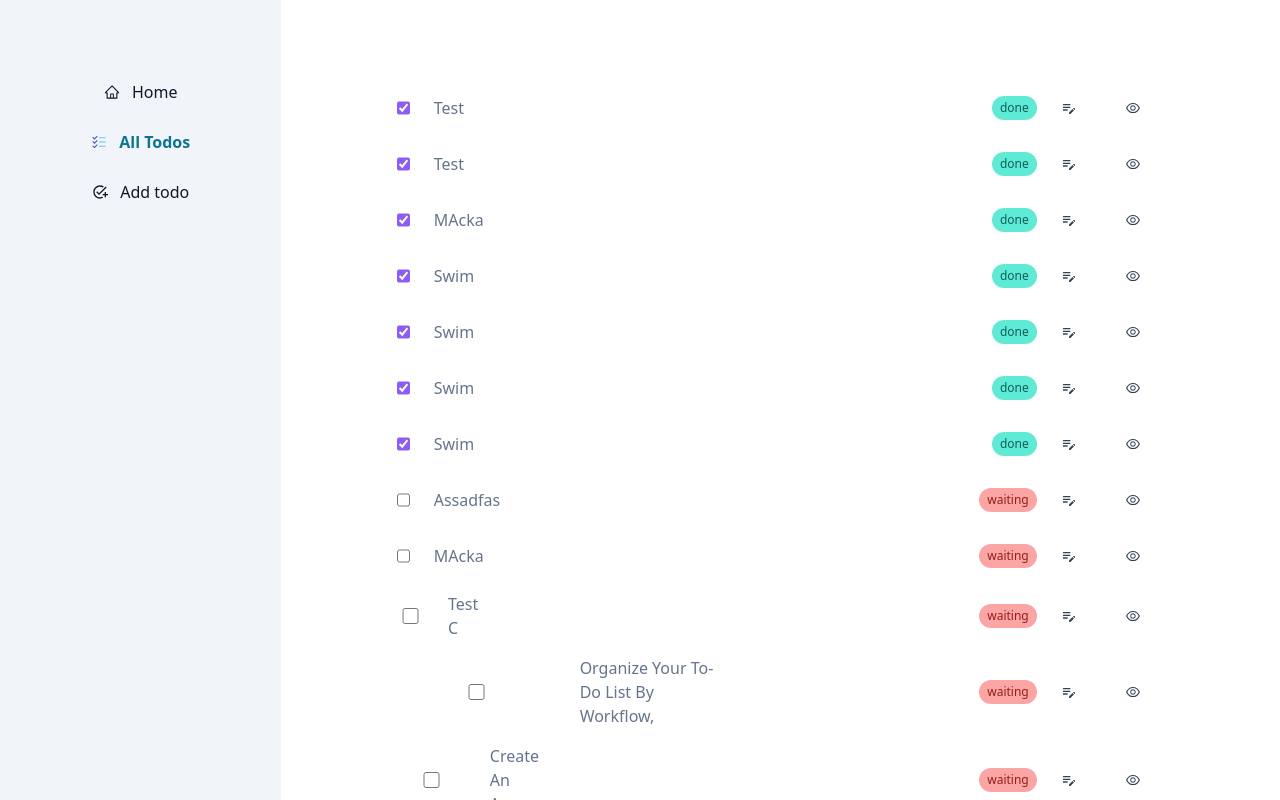
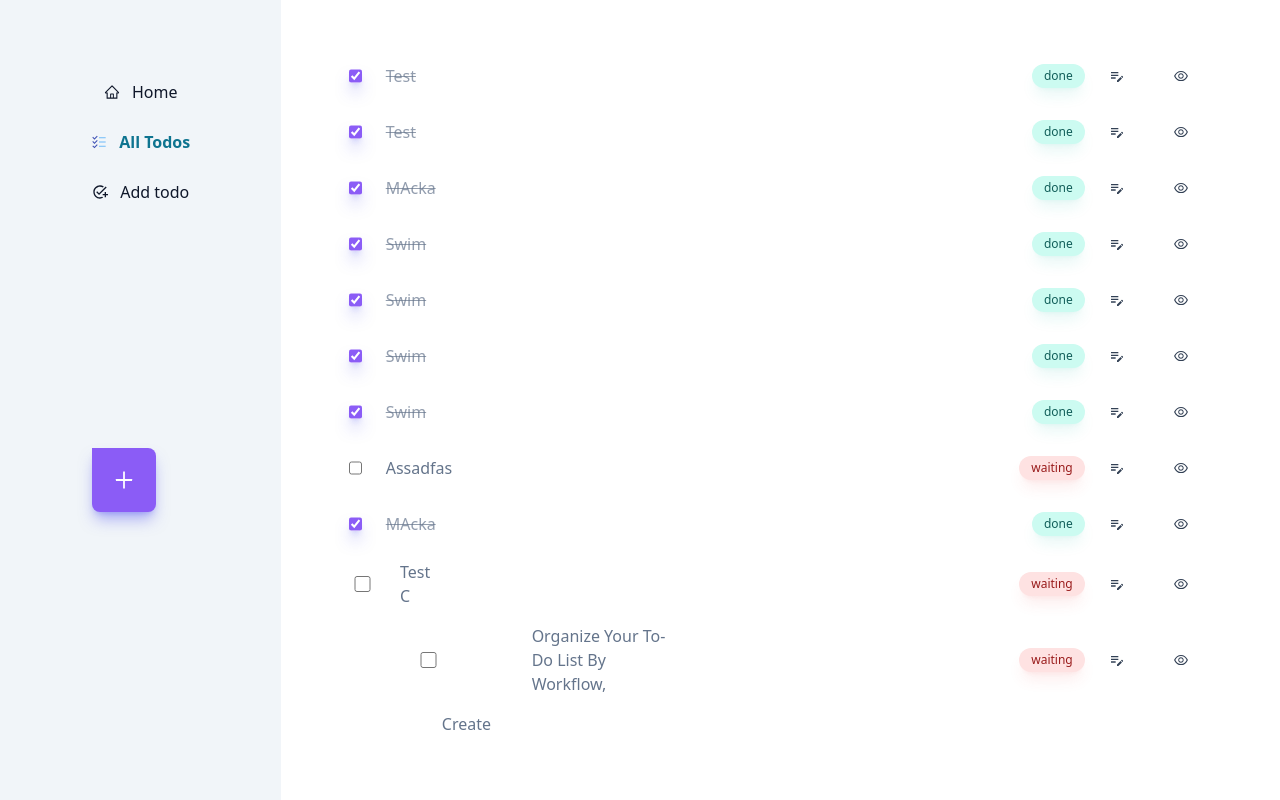
Before and after one commit to AnimaMa/todo-app, a React (Create React App) app in the folder app/: page /todos in a window 1280 px wide. Shown: the top 800 px of the page. Built offline with nearby package versions, Linux system fonts and the light colour scheme; data requests are answered from the project's data file.

Commit message:
Feat layout changes

```diff
--- a/app/src/components/Todo/Todo.tsx
+++ b/app/src/components/Todo/Todo.tsx
@@ -47,8 +47,9 @@ export const Todo = (props: TodoProps) => {
       <div className="flex items-center mr-4">
         <InputWithLabel
           input={{
-            className:
-              "w-4 h-4 !accent-violet-500 !focus:ring-red-500 !outline-none ",
+            className: `w-4 h-4 !accent-violet-500 !focus:ring-red-500 !outline-none ${
+              isDone ? "shadow-lg shadow-indigo-500/50" : ""
+            }`,
             type: "checkbox",
             id: "checkInput",
             name: "checkInput",
@@ -60,7 +61,9 @@ export const Todo = (props: TodoProps) => {
           label={{
             forName: "checkInput",
             label: text,
-            className: "capitalize",
+            className: `capitalize ${
+              isDone ? "line-through text-opacity-70" : ""
+            }`,
           }}
           formControlClassName="!flex-row !flex-row-reverse gap-6 items-center"
         />
--- a/app/src/components/TodoList/TodoList.tsx
+++ b/app/src/components/TodoList/TodoList.tsx
@@ -1,9 +1,7 @@
 import React, { useEffect, useState } from "react";
 import { Todo, TodoProps } from "../Todo/Todo";
-import { AddTodo } from "../Todo/AddTodo";
 import axios from "axios";
 import { getTodoList } from "../../ui/api/jsonserver";
-// import { getTodoList } from "../../ui/api/jsonserver";
 
 export interface TodoListProps {}
 
@@ -25,9 +23,9 @@ export const TodoList = (props: TodoListProps) => {
   };
 
   return (
-    <>
-      <div>{/* <AddTodo /> */}</div>
-      <ul className="max-w-3xl mx-auto mt-12 flex justify-center gap-y-4 flex-col">
+    <section className="py-4 ">
+      <div className="max-w-4xl mx-auto max-h-[85vh] overflow-y-scroll overscroll-contain">
+        <ul className=" flex justify-center px-4 gap-y-4 flex-col   ">
           {todos?.map((todo: TodoProps, index: number) => (
             <li
               key={index}
@@ -38,9 +36,13 @@ export const TodoList = (props: TodoListProps) => {
           ))}
 
           {!todos?.length && (
-          <p className="text-orange-600 text-lg text-center"> No data found</p>
+            <p className="text-orange-600 text-lg text-center">
+              {" "}
+              No data found
+            </p>
           )}
         </ul>
-    </>
+      </div>
+    </section>
   );
 };
--- a/app/src/components/shared/Header/Header.tsx
+++ b/app/src/components/shared/Header/Header.tsx
@@ -1,6 +1,7 @@
 import React from "react";
 import { Link, NavLink } from "react-router-dom";
 import { INavigationRoute, navigationRoutes } from "../../../routes";
+import { AiOutlinePlus } from "react-icons/ai";
 
 export interface IHeader {}
 export interface HeaderProps extends IHeader {}
@@ -9,7 +10,7 @@ export const Header = (props: HeaderProps) => {
   const activeClass = "text-cyan-700 font-semibold";
 
   return (
-    <header className="w-72 bg-slate-100  px-3 flex flex-col items-center justify-start py-20  gap-6 text-slate-900">
+    <header className="relative w-72 bg-slate-100  px-3 flex flex-col items-center justify-start py-20  gap-6 text-slate-900">
       {navigationRoutes.map((navroute: INavigationRoute, index: number) => (
         <span key={index}>
           <NavLink
@@ -21,6 +22,15 @@ export const Header = (props: HeaderProps) => {
               {navroute.label}
             </span>
           </NavLink>
+
+          {navroute.href === "/add-todo" && (
+            <NavLink
+              to={navroute.href}
+              className="absolute bottom-72 p-5 flex items-center justify-center shadow-lg shadow-indigo-500/50 bg-violet-500 rounded-lg rounded-tl-none"
+            >
+              <AiOutlinePlus className="text-white text-2xl" />
+            </NavLink>
+          )}
         </span>
       ))}
     </header>
--- a/app/src/components/shared/Layout.tsx
+++ b/app/src/components/shared/Layout.tsx
@@ -10,16 +10,12 @@ export const Layout = (props: LayoutProps) => {
   const { children } = props;
   return (
     <>
-      <div className="flex ">
+      <div className="flex overflow-hidden ">
         <Header />
-        <main className="w-[80%] min-h-[100vh] py-10">
+        <main className="w-[80%] h-screen py-10">
           <Container>{children}</Container>
         </main>
       </div>
-
-      <footer>
-        <Container>footer</Container>
-      </footer>
     </>
   );
 };
--- a/app/src/db/db.json
+++ b/app/src/db/db.json
@@ -53,7 +53,7 @@
     {
       "id": "62f5ecfcd80f9b7c18353f82",
       "text": "MAcka",
-      "isDone": false,
+      "isDone": true,
       "__v": 0
     },
     {
@@ -83,7 +83,7 @@
     {
       "id": "62f5fefad80f9b7c18353fff",
       "text": "this is done task",
-      "isDone": false,
+      "isDone": true,
       "__v": 0
     },
     {
--- a/app/src/ui/lib/atoms/Tag/Tag.tsx
+++ b/app/src/ui/lib/atoms/Tag/Tag.tsx
@@ -8,8 +8,8 @@ export interface TagProps {
 export const Tag = (props: TagProps) => {
   const { label, variant } = props;
 
-  const SUCCESS_TAG = "bg-teal-300 text-teal-800";
-  const WAITING_TAG = "bg-red-300 text-red-800";
+  const SUCCESS_TAG = "bg-teal-100 text-teal-800 shadow-teal-500/10";
+  const WAITING_TAG = "bg-red-100 text-red-800 shadow-red-500/10";
 
   const getTagVariant = (variant: string) => {
     if (variant === "success") {
@@ -22,7 +22,9 @@ export const Tag = (props: TagProps) => {
   };
   return (
     <span
-      className={`py-1 px-2 text-xs rounded-full ${getTagVariant(variant)}`}
+      className={`shadow-lg py-1 px-3 text-xs rounded-full ${getTagVariant(
+        variant
+      )}`}
     >
       {label}
     </span>
```
Lines whose indentation alone changed are shown as unchanged.
